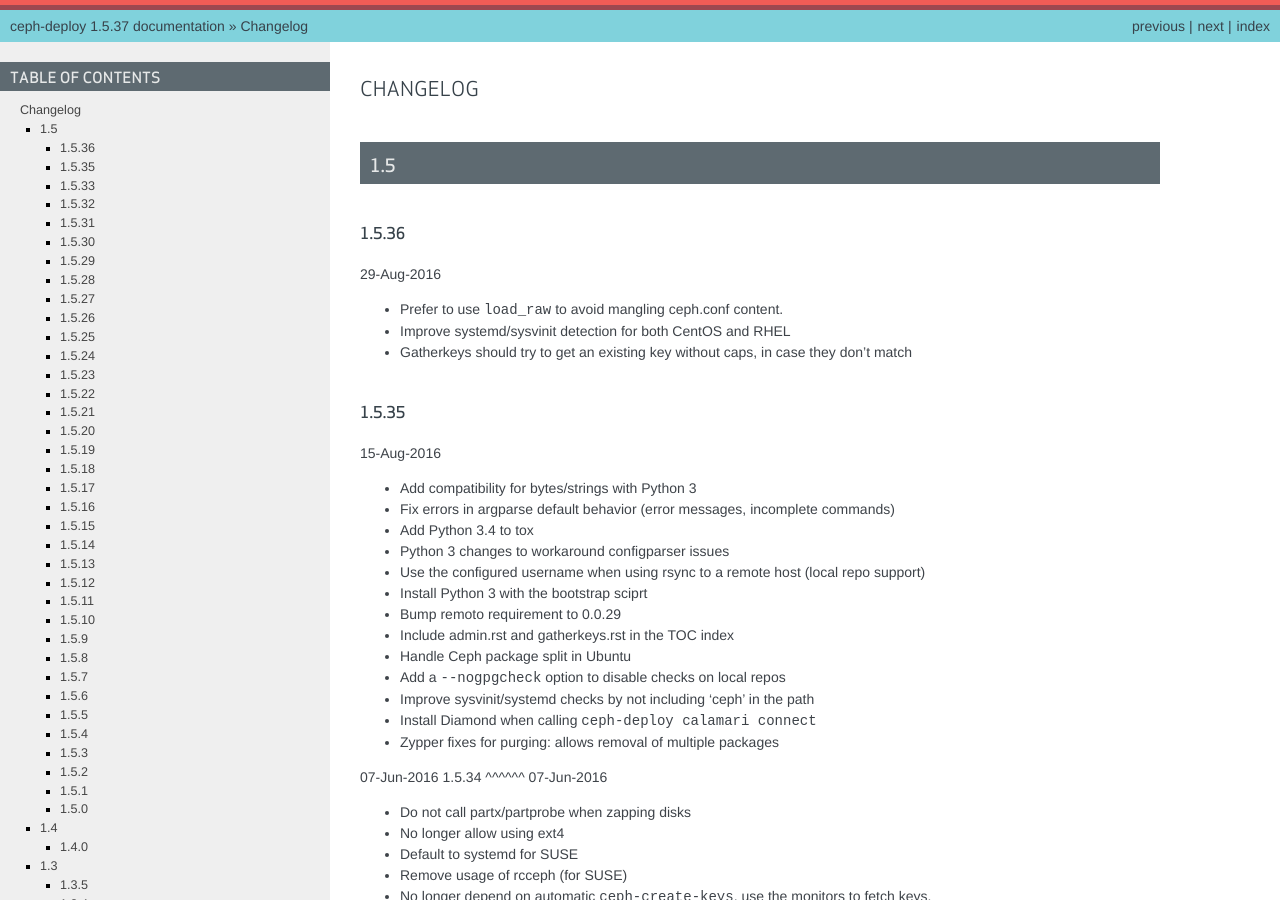
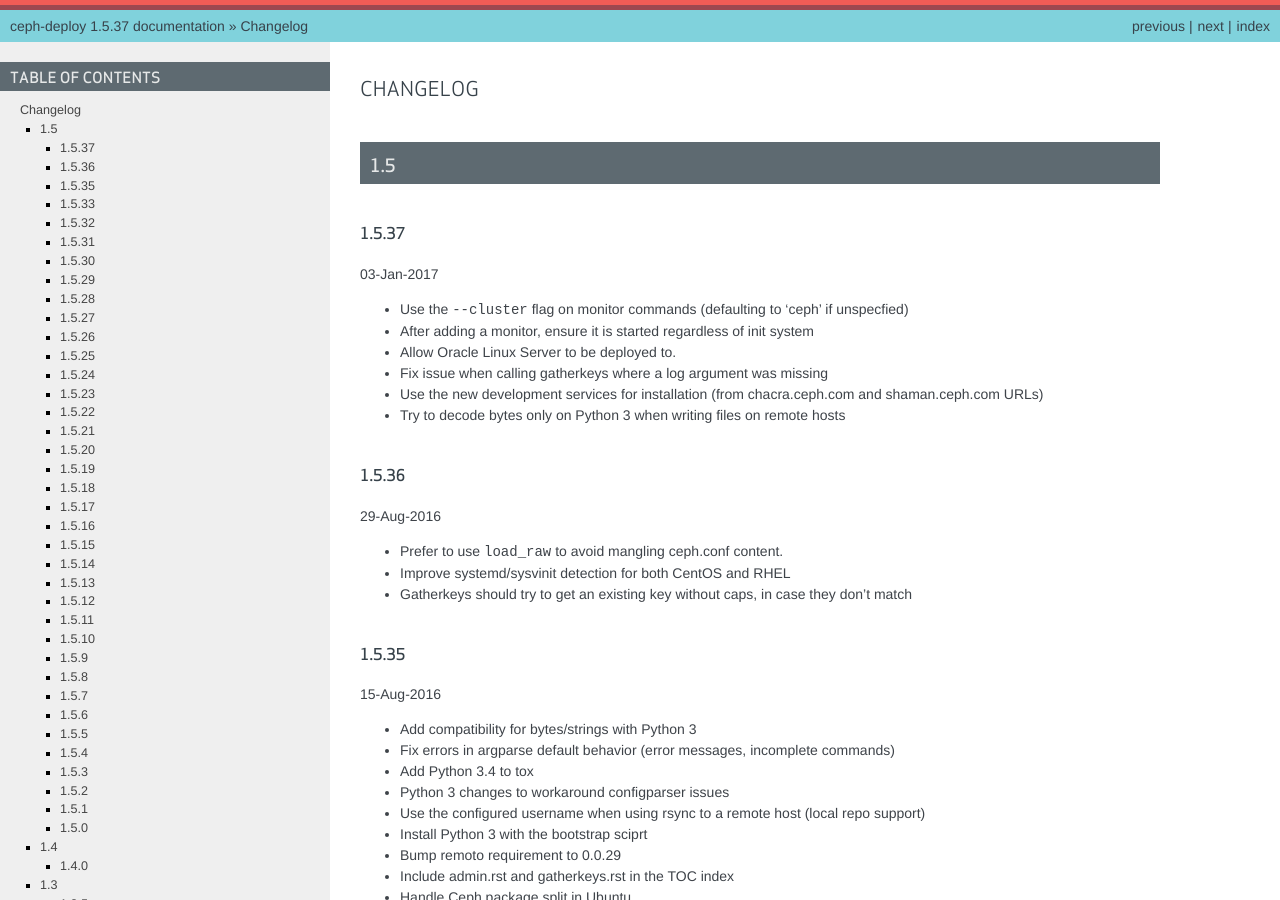
Before and after one commit to ceph/ceph-deploy, a Sphinx documentation site: the page built from docs/source/changelog.rst, in a window 1280 px wide and 900 px high. Built offline with Sphinx 7.4.7, drawn with Linux system fonts in a browser that asks for light colours.

Commit message:
[RM-18411] update the changelog for 1.5.37
Signed-off-by: Alfredo Deza <adeza@redhat.com>

```diff
--- a/docs/source/changelog.rst
+++ b/docs/source/changelog.rst
@@ -3,6 +3,20 @@
 
 1.5
 ---
+
+1.5.37
+^^^^^^
+03-Jan-2017
+
+* Use the ``--cluster`` flag on monitor commands (defaulting to 'ceph' if
+  unspecfied)
+* After adding a monitor, ensure it is started regardless of init system
+* Allow Oracle Linux Server to be deployed to.
+* Fix issue when calling gatherkeys where a log argument was missing
+* Use the new development services for installation (from chacra.ceph.com and
+  shaman.ceph.com URLs)
+* Try to decode bytes only on Python 3 when writing files on remote hosts
+
 
 1.5.36
 ^^^^^^
```
